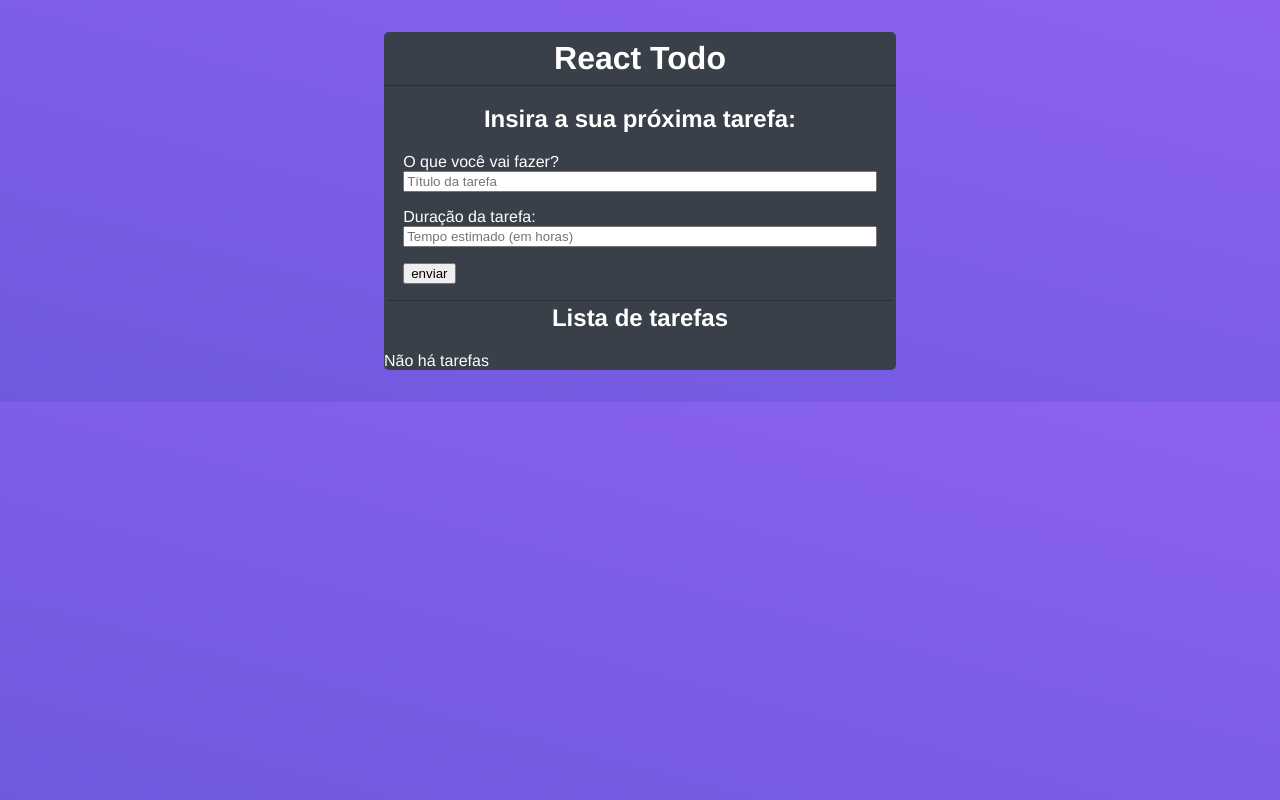
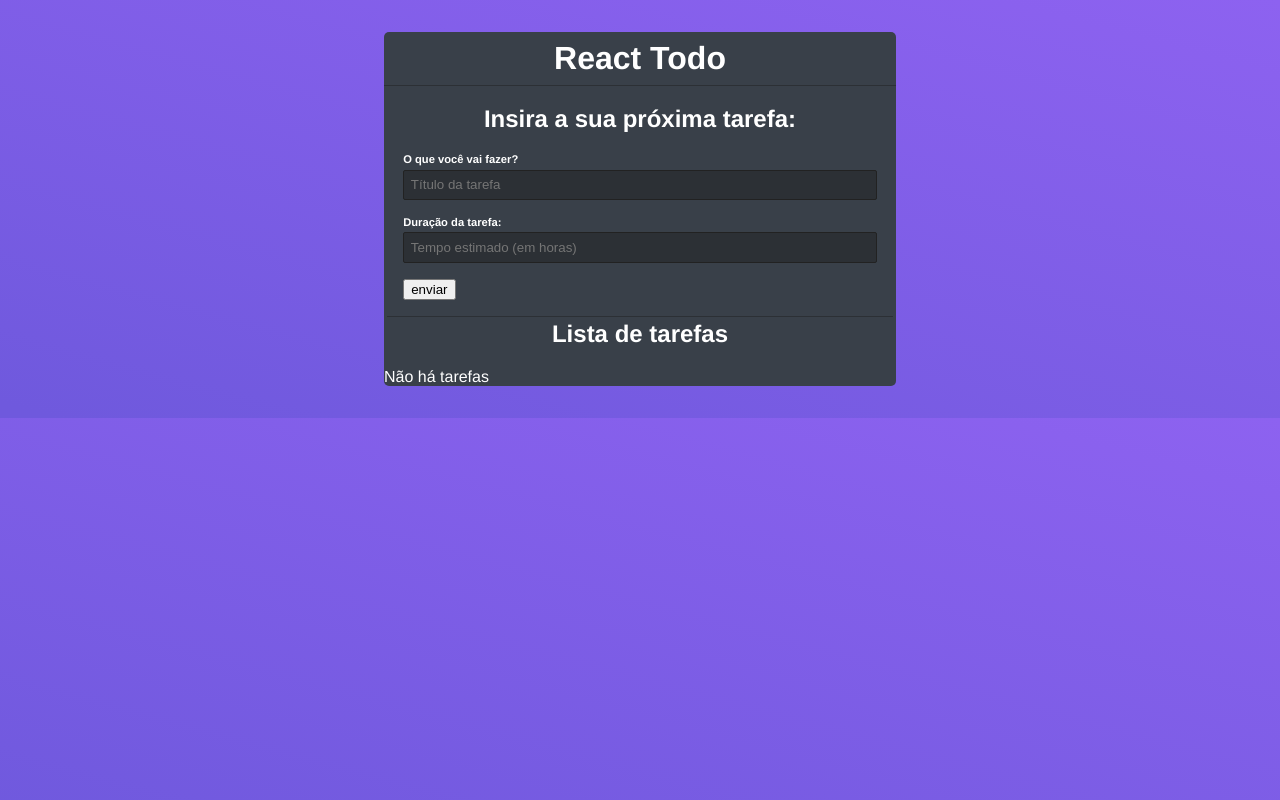
Before and after one commit to irving-Cesar/app-todo-list-react, a React (Create React App) app: page / in a window 1280 px wide. Built offline with nearby package versions, Linux system fonts and the light colour scheme.

Commit message:
add css input label do form

```diff
--- a/src/App.css
+++ b/src/App.css
@@ -32,3 +32,17 @@
   flex-direction: column;
   margin-bottom: 1em;
 }
+
+.form-control label {
+  font-weight: bold;
+  font-size: .7em;
+  margin-bottom: .4em;
+}
+
+.form-control input {
+  border: 1px solid #222;
+  border-radius: 2px;
+  background-color: #2c3035;
+  padding: .5em;
+  color: #dfdfdf;
+}
```
Also changed, not shown: 1 other file (tests, documents, lock files or other folders).
